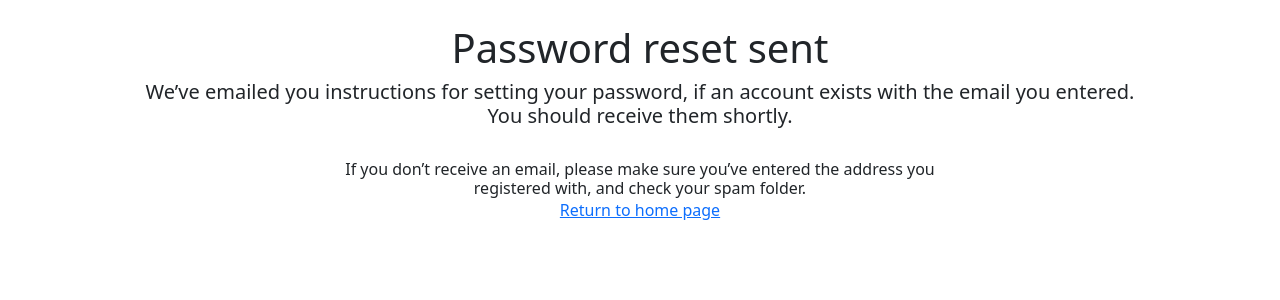
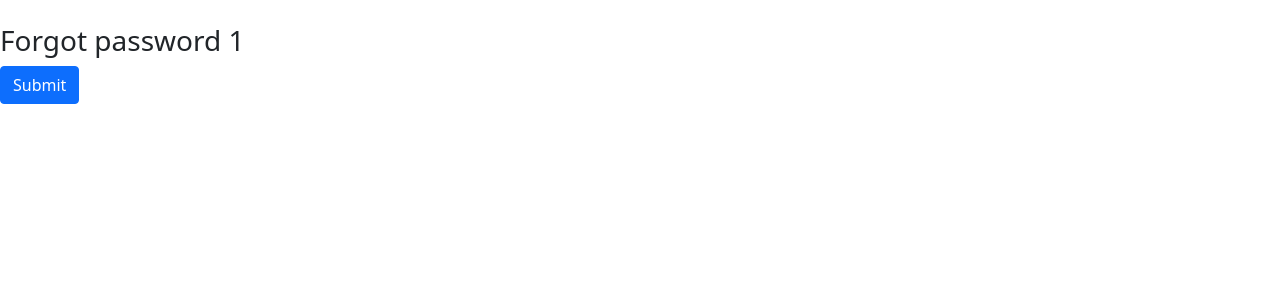
Before and after one commit to widmofpcs/ZDPYTpol46_FDB_project, a Django app: page /accounts/reset/1/1 in a window 1280 px wide. Shown: the part 73-373 px from the top of the page. Run offline with Django 4.2, Linux system fonts and the light colour scheme.

Commit message:
Account app: -password reset rev2 (form to reset is still default from django) but others done

```diff
--- a/accounts/templates/accounts/profile_form.html
+++ b/accounts/templates/accounts/profile_form.html
@@ -8,5 +8,9 @@
             {{ form1.as_p }}
             <button type="submit" class="btn btn-primary">Create</button>
         </form>
+                <p>
+            <a href="{% url 'accounts:list-profile' %}">
+                <button type="button" class="btn btn-primary">Back</button></a>
+        </p>
     </div>
 {% endblock %}
--- a/accounts/templates/user_registration/password_reset.html
+++ b/accounts/templates/user_registration/password_reset.html
@@ -9,6 +9,7 @@
   <form method="POST">
     {% csrf_token %}
     {{ form.as_p }}
-    <input type="submit" value="Send me instructions!">
+    <input type="submit" class="btn btn-primary" value="Send me instructions!">
+
   </form>
 {% endblock %}
--- a/accounts/templates/user_registration/password_reset_email.html
+++ b/accounts/templates/user_registration/password_reset_email.html
@@ -2,7 +2,7 @@
 To initiate the password reset process for your {{ user.get_username }} TestSite Account,
 click the link below:
 
-{{ protocol }}://{{ domain }}{% url 'password_reset_confirm' uidb64=uid token=token %}
+{{ protocol }}://{{ domain }}{% url 'accounts:password_reset_confirm' uidb64=uid token=token %}
 
 If clicking the link above doesn't work, please copy and paste the URL in a new browser
 window instead.
--- a/accounts/templates/user_registration/password_reset_form.html
+++ b/accounts/templates/user_registration/password_reset_form.html
@@ -1,10 +1,12 @@
 {% extends 'base.html' %}
+
+{% block title %}Password reset form{% endblock %}
 
 {% block content %}
   <h3>Forgot password 1</h3>
   <form method="post">
     {% csrf_token %}
     {{ form.as_p }}
-    <button type="submit">Submit</button>
+    <button type="submit"  class="btn btn-primary" >Submit</button>
   </form>
 {% endblock %}
--- a/accounts/templates/user_registration/password_reset_sent.html
+++ b/accounts/templates/user_registration/password_reset_sent.html
@@ -1,11 +1,15 @@
 {% extends 'base.html' %}
+
+{% block title %}Password reset sent{% endblock %}
+
 {% block content%}
-<div class="text-center" style="width: 80%; margin: 0 auto">
+<div>
    <h1>Password reset sent</h1>
    <h5>We’ve emailed you instructions for setting your password, if an account exists with the email you entered. You should receive them shortly.</h5><br>
-   <h6 style="width: 60%; margin: 0 auto">If you don’t receive an email, please make sure you’ve entered the address you registered with, and check your spam folder.</h6>
+   <h6>If you don’t receive an email, please make sure you’ve entered the address you registered with, and check your spam folder.</h6>
 </div>
-<div class="text-center">
-  <a href="{% url 'home' %}">Return to home page</a>
+<div>
+  <a href="{% url 'home' %}">
+    <button type="button" class="btn btn-primary">Return to homepage</button></a>
 </div>
 {% endblock%}
--- a/accounts/urls.py
+++ b/accounts/urls.py
@@ -20,9 +20,12 @@ urlpatterns = [
          auth_views.PasswordResetDoneView.as_view(template_name="user_registration/password_reset_sent.html"),
          name='password_reset_done'),
     path('reset/<uidb64>/<token>',
-         auth_views.PasswordResetConfirmView.as_view(template_name="user_registration/password_reset_sent.html"),
+         auth_views.PasswordResetConfirmView.as_view(template_name="user_registration/password_reset_form.html"),
          name='password_reset_confirm'),
     path('reset/done/',
          auth_views.PasswordResetCompleteView.as_view(template_name="user_registration/password_reset_done.html"),
          name='password_reset_complete')
+
+
+
 ]
```
Also changed, not shown: accounts/templates/user_registration/password_reset_done.html (+6 -2 lines).
